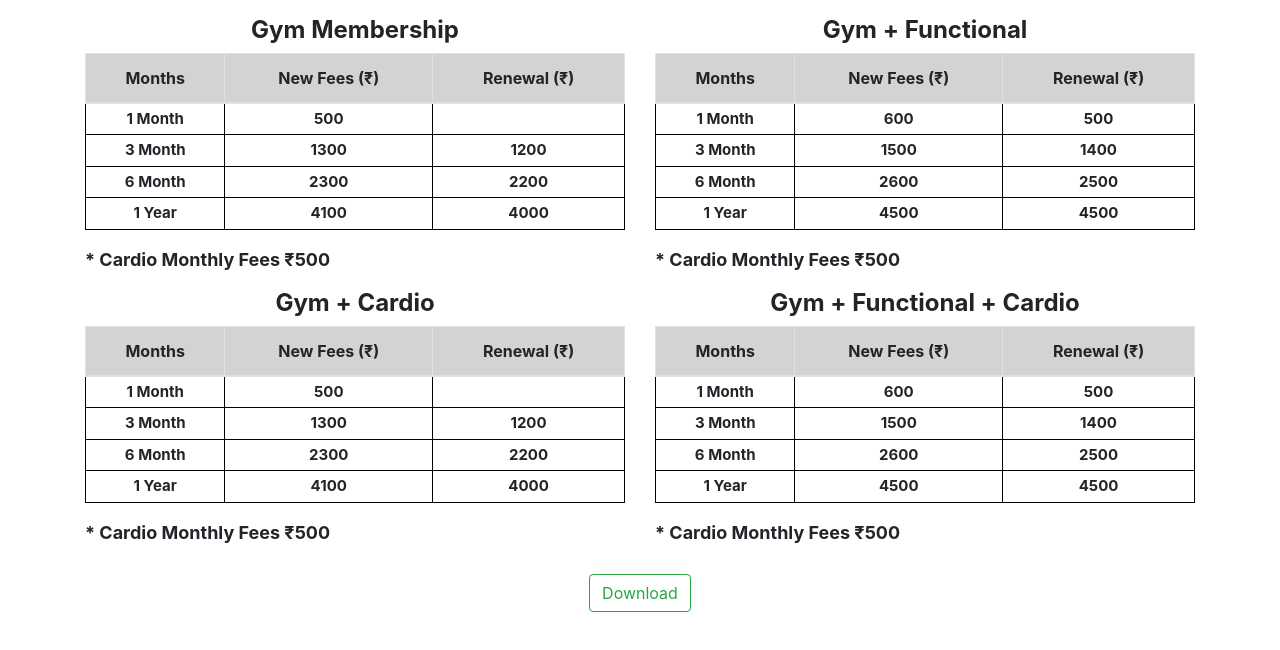
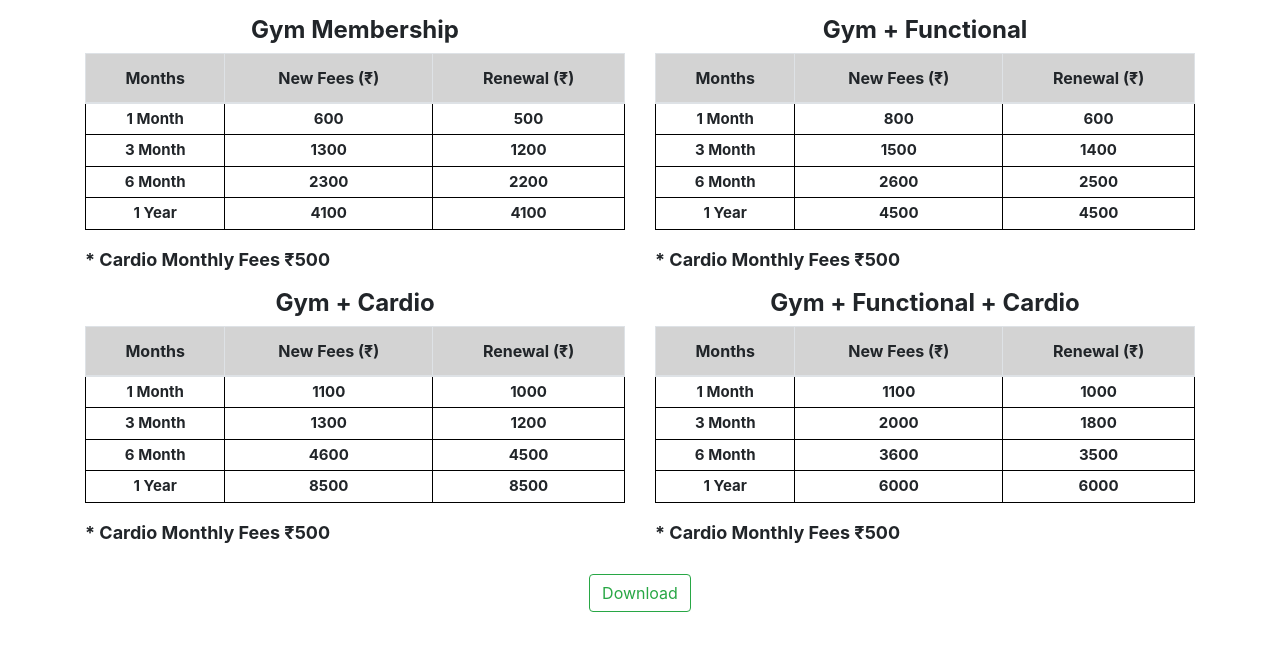
Before and after one commit to makrandtari/gymfees2024, a plain HTML site: page index.html in a window 1280 px wide. Drawn offline with nearby package versions, Linux system fonts and the light colour scheme.

Commit message:
Update index.html

```diff
--- a/index.html
+++ b/index.html
@@ -148,8 +148,8 @@
           <tbody>
             <tr>
               <td>1 Month</td>
+              <td>600</td>
               <td>500</td>
-              <td></td>
             </tr>
             <tr>
               <td>3 Month</td>
@@ -164,7 +164,7 @@
             <tr>
               <td>1 Year</td>
               <td>4100</td>
-              <td>4000</td>
+              <td>4100</td>
             </tr>
           </tbody>
         </table>
@@ -188,8 +188,8 @@
           <tbody>
             <tr>
               <td>1 Month</td>
+              <td>800</td>
               <td>600</td>
-              <td>500</td>
             </tr>
             <tr>
               <td>3 Month</td>
@@ -227,8 +227,8 @@
           <tbody>
             <tr>
               <td>1 Month</td>
-              <td>500</td>
-              <td></td>
+              <td>1100</td>
+              <td>1000</td>
             </tr>
             <tr>
               <td>3 Month</td>
@@ -237,13 +237,13 @@
             </tr>
             <tr>
               <td>6 Month</td>
-              <td>2300</td>
-              <td>2200</td>
+              <td>4600</td>
+              <td>4500</td>
             </tr>
             <tr>
               <td>1 Year</td>
-              <td>4100</td>
-              <td>4000</td>
+              <td>8500</td>
+              <td>8500</td>
             </tr>
           </tbody>
         </table>
@@ -267,23 +267,23 @@
           <tbody>
             <tr>
               <td>1 Month</td>
-              <td>600</td>
-              <td>500</td>
+              <td>1100</td>
+              <td>1000</td>
             </tr>
             <tr>
               <td>3 Month</td>
-              <td>1500</td>
-              <td>1400</td>
+              <td>2000</td>
+              <td>1800</td>
             </tr>
             <tr>
               <td>6 Month</td>
-              <td>2600</td>
-              <td>2500</td>
+              <td>3600</td>
+              <td>3500</td>
             </tr>
             <tr>
               <td>1 Year</td>
-              <td>4500</td>
-              <td>4500</td>
+              <td>6000</td>
+              <td>6000</td>
             </tr>
           </tbody>
         </table>
```
